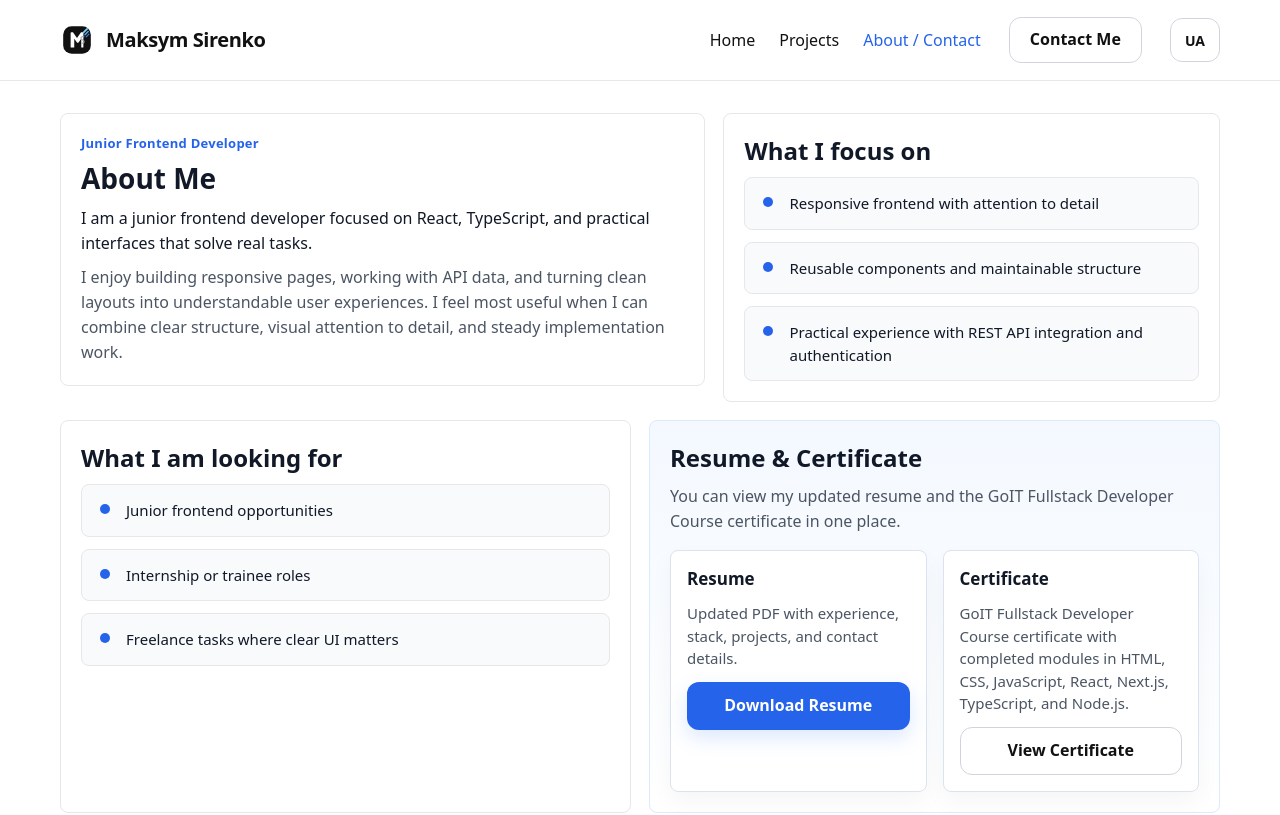
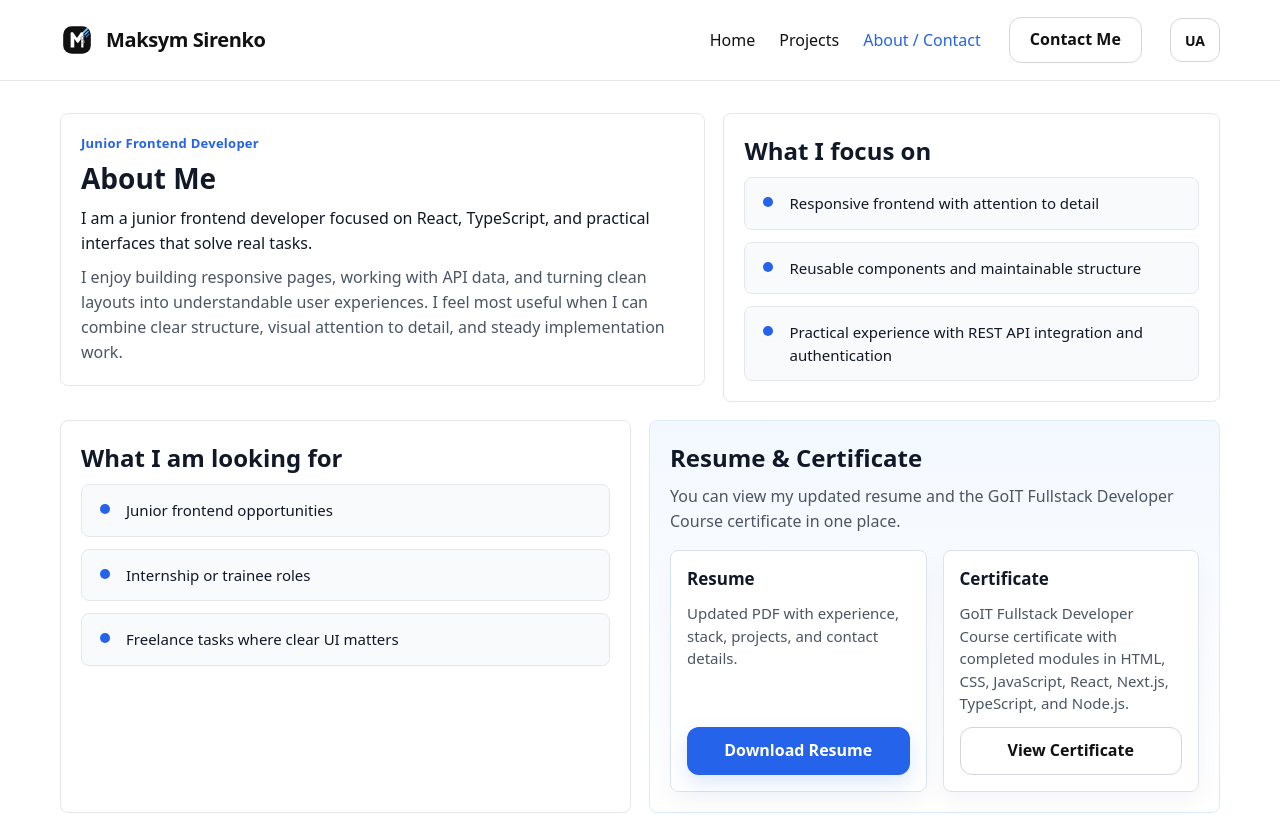
Before and after one commit to Maksym-Sirenko/personal-page, a React (Vite) app: page /about in a window 1280 px wide. Shown: the top 815 px of the page. Built offline with nearby package versions, Linux system fonts and the light colour scheme.

Commit message:
style: align document action buttons

```diff
--- a/src/pages/AboutPage/AboutPage.module.scss
+++ b/src/pages/AboutPage/AboutPage.module.scss
@@ -111,6 +111,7 @@
   display: grid;
   gap: 16px;
   margin-top: 16px;
+  align-items: stretch;
 }
 
 .documentCard {
@@ -125,7 +126,9 @@
 .documentBlock {
   display: grid;
   gap: 12px;
+  grid-template-rows: auto 1fr auto;
   align-content: start;
+  height: 100%;
   padding: 16px;
   border: 1px solid #dbe3f0;
   border-radius: 8px;
@@ -150,6 +153,7 @@
 .documentButton {
   width: 100%;
   min-height: 48px;
+  margin-top: auto;
 }
 
 .actions {
```
